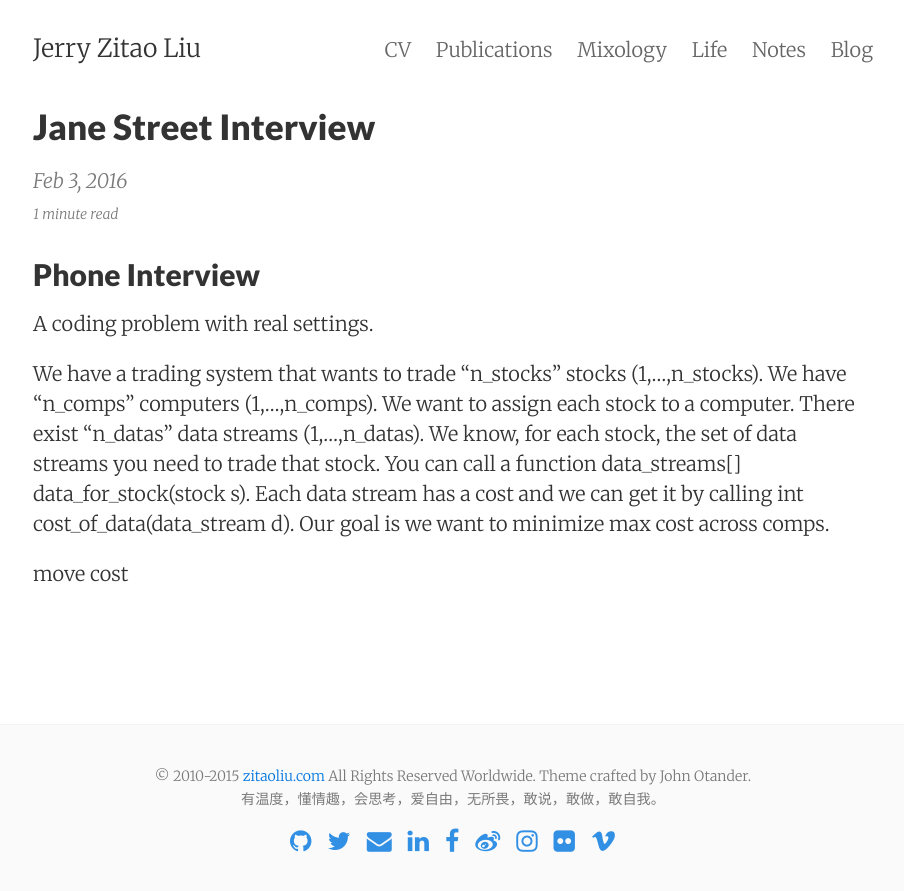
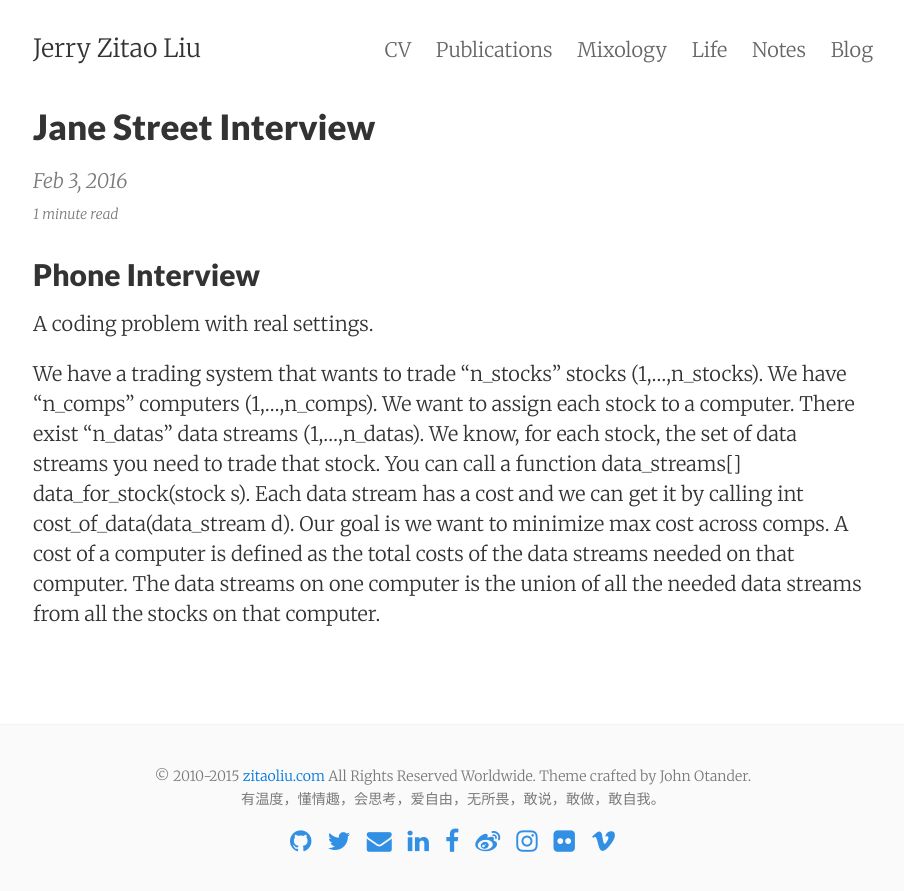
Before and after one commit to zitaoliu/zitaoliu.github.io, a Jekyll site: the page built from _posts/2016-02-03-interivew-jane-street.md, in a window 1280 px wide. Shown: the top 891 px of the page, without its empty margins (187-1091 px from the left). Built offline with Jekyll 4.4.1, drawn with Linux system fonts in a browser that asks for light colours; nearby versions of some CDN libraries; comment, search, counter and statistics services are not loaded.

Commit message:
edits on jane street interview
edits on jane street interview

```diff
--- a/_posts/2016-02-03-interivew-jane-street.md
+++ b/_posts/2016-02-03-interivew-jane-street.md
@@ -12,7 +12,4 @@
 A coding problem with real settings.
 
 We have a trading system that wants to trade "n_stocks" stocks (1,...,n_stocks). We have "n_comps" computers (1,...,n_comps). We want to assign each stock to a computer. There exist "n_datas" data streams (1,...,n_datas). We know, for each stock, the set of data streams you need to trade that stock. You can call a function
-data_streams[] data_for_stock(stock s). Each data stream has a cost and we can get it by calling int cost_of_data(data_stream d). Our goal is we want to minimize max cost across comps.
-
-move
-cost
+data_streams[] data_for_stock(stock s). Each data stream has a cost and we can get it by calling int cost_of_data(data_stream d). Our goal is we want to minimize max cost across comps. A cost of a computer is defined as the total costs of the data streams needed on that computer. The data streams on one computer is the union of all the needed data streams from all the stocks on that computer.
```
